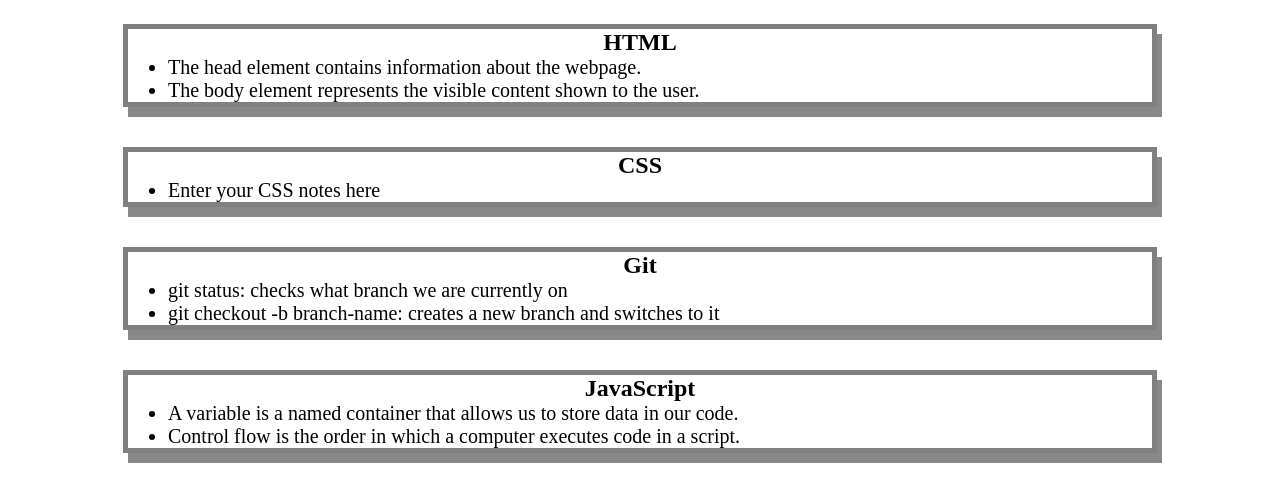
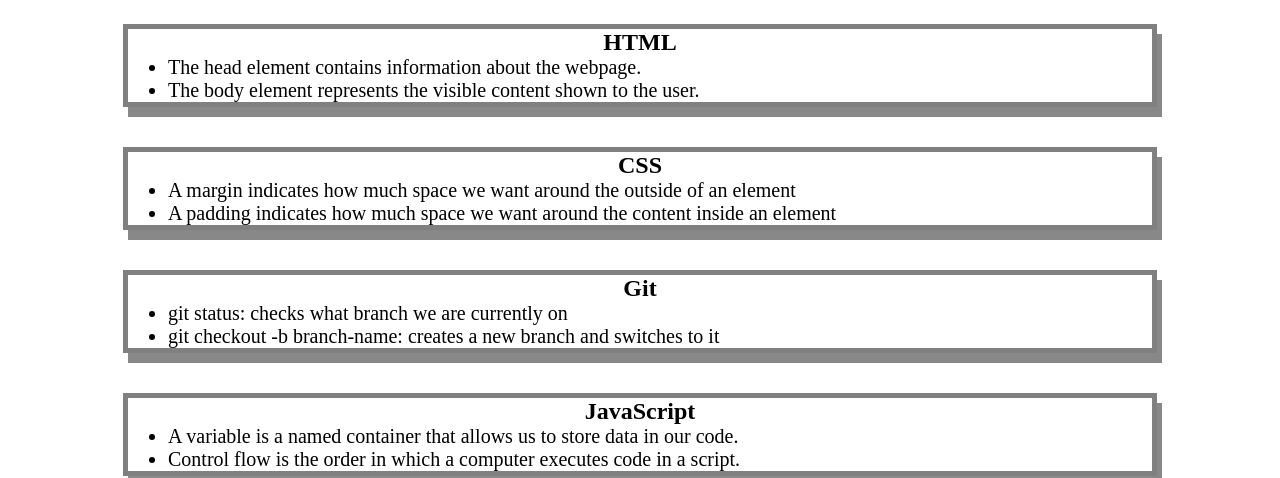
Before and after one commit to smcdev831/prework-study-guide, a plain HTML site: page index.html in a window 1280 px wide. Shown: the part 136-614 px from the top of the page. Drawn offline with Linux system fonts and the light colour scheme.

Commit message:
Update index.html

```diff
--- a/index.html
+++ b/index.html
@@ -31,7 +31,14 @@
       <section class="card" id="css-section">
         <h2>CSS</h2>
         <ul>
-          <li>Enter your CSS notes here</li>
+          <li>
+            A margin indicates how much space we want around the outside of an
+            element
+          </li>
+          <li>
+            A padding indicates how much space we want around the content inside
+            an element
+          </li>
         </ul>
       </section>
 
```
